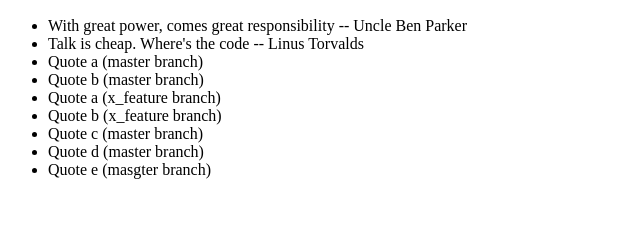
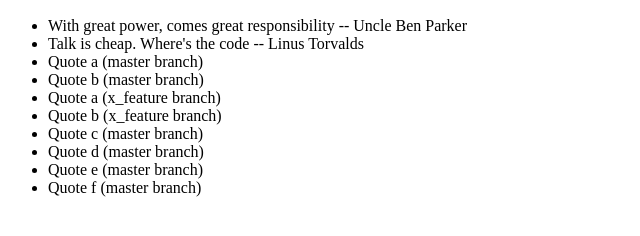
Before and after one commit to bartandsap/0main_openSAP_repo, a plain HTML site: page index.html in a window 1280 px wide. Shown: the part 110-346 px from the top of the page, without its empty margins (0-640 px from the left). Drawn offline with Linux system fonts and the light colour scheme.

Commit message:
Added quote f (master branch)

```diff
--- a/index.html
+++ b/index.html
@@ -18,7 +18,8 @@
 			<li>Quote b (x_feature branch)</li>
 			<li>Quote c (master branch)</li>
 			<li>Quote d (master branch)</li>
-			<li>Quote e (masgter branch)</li>
+			<li>Quote e (master branch)</li>
+			<li>Quote f (master branch)</li>
 		</ul>
 	</body>
 </html>
```
